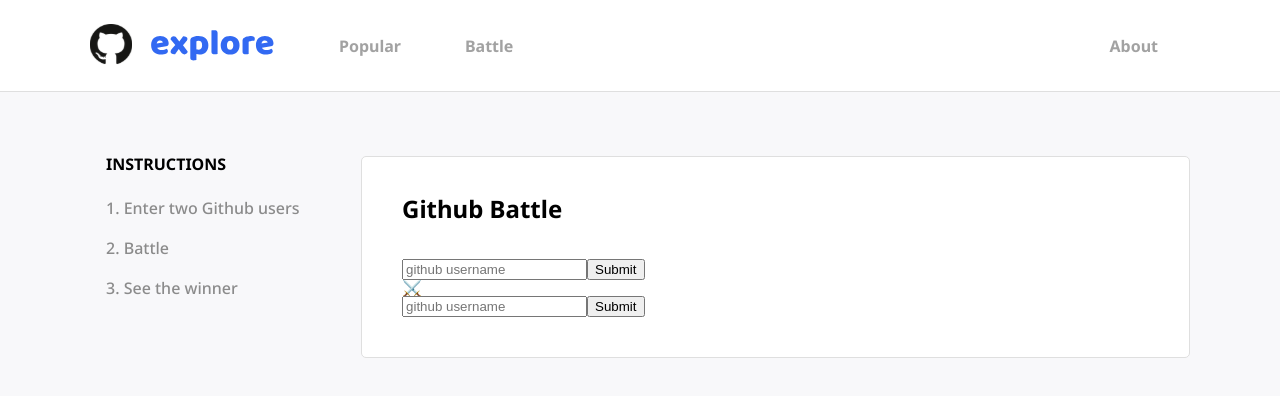
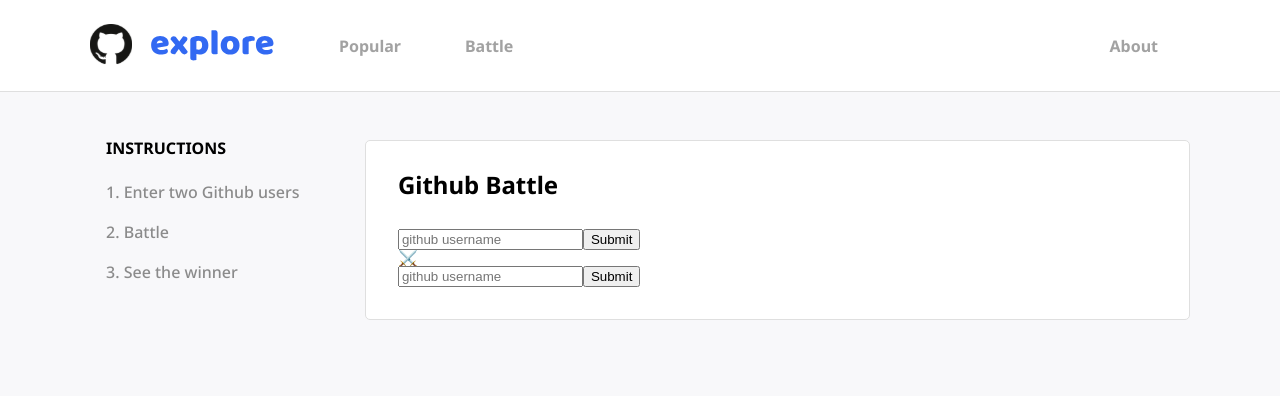
Before and after one commit to matheusquintaes/github-explore, a React (Create React App) app: page / in a window 1280 px wide. Shown: the top 396 px of the page. Built offline with nearby package versions, Linux system fonts and the light colour scheme.

Commit message:
Padding & Margins System

```diff
--- a/src/components/Header/styled.js
+++ b/src/components/Header/styled.js
@@ -3,7 +3,7 @@ import styled from "styled-components"
 export const Header = styled.header`
    background: #fff;
    width:100vw;
-   padding: 1rem 0;
+   padding: 16px 0;
    top: 0;
    border-bottom: 1px solid #DFDFDF;
 `
--- a/src/components/Layout/styled.js
+++ b/src/components/Layout/styled.js
@@ -2,6 +2,6 @@ import styled from "styled-components"
 
 export const LayoutWrapper = styled.div`
   max-width:1100px;
-  margin: 4rem auto;
+  margin: 48px auto;
   display:flex;
 `
--- a/src/components/Panel/styled.js
+++ b/src/components/Panel/styled.js
@@ -2,7 +2,7 @@ import styled from "styled-components"
 
 export const Panel = styled.div`
    background: #fff;
-   padding: 2.5rem;
+   padding: 32px;
    border: 1px solid #DFDFDF;
    border-radius: 5px;
    width: 100%;
@@ -12,6 +12,6 @@ export const Panel = styled.div`
 export const Title = styled.h1`
    font-size: 24px;
    color:#000;
-   margin-bottom: 2.4rem;
+   margin-bottom: 32px;
    font-weight: bold;
 `
--- a/src/components/Popular/styled.js
+++ b/src/components/Popular/styled.js
@@ -1,7 +1,7 @@
 import styled from "styled-components"
 
 export const FilterWrapper = styled.div`
-  margin-bottom: 3rem;
+  margin-bottom: 24px;
   display:flex;
   align-items: center;
 
@@ -45,7 +45,7 @@ export const FilterWrapper = styled.div`
     margin: 0;
     display: block;
     width: 100%;
-    padding: 0.4rem 3.2rem 0.4rem 0.5rem;
+    padding: 8px;
     font-size: 12px;
     color: #000;
     font-weight: bold;
```
